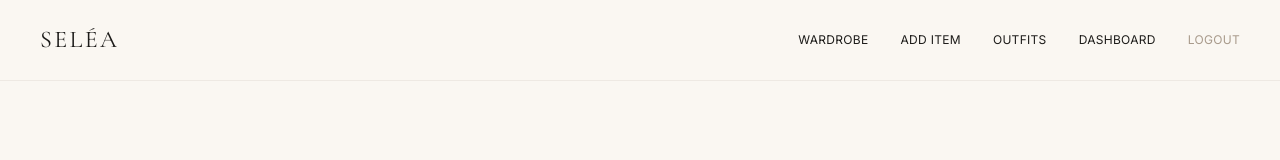
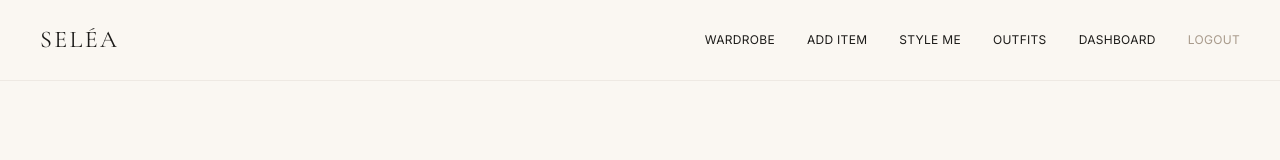
Before and after one commit to Salma-Rhomari/SELEA, a Next.js app: page / in a window 1280 px wide. Shown: the top 160 px of the page. Built offline with nearby package versions, Linux system fonts and the light colour scheme; sample sign-in values are in the browser's storage.

Commit message:
fix: add Style Me link to navbar

```diff
--- a/src/components/Navbar.tsx
+++ b/src/components/Navbar.tsx
@@ -8,6 +8,7 @@ import Button from "@/components/ui/Button";
 const NAV_LINKS = [
   { href: "/wardrobe", label: "Wardrobe" },
   { href: "/upload", label: "Add Item" },
+  { href: "/style-me", label: "Style Me" },
   { href: "/outfits", label: "Outfits" },
   { href: "/dashboard", label: "Dashboard" },
 ];
```
Also changed, not shown: 9 other files (tests, documents, lock files or other folders).
